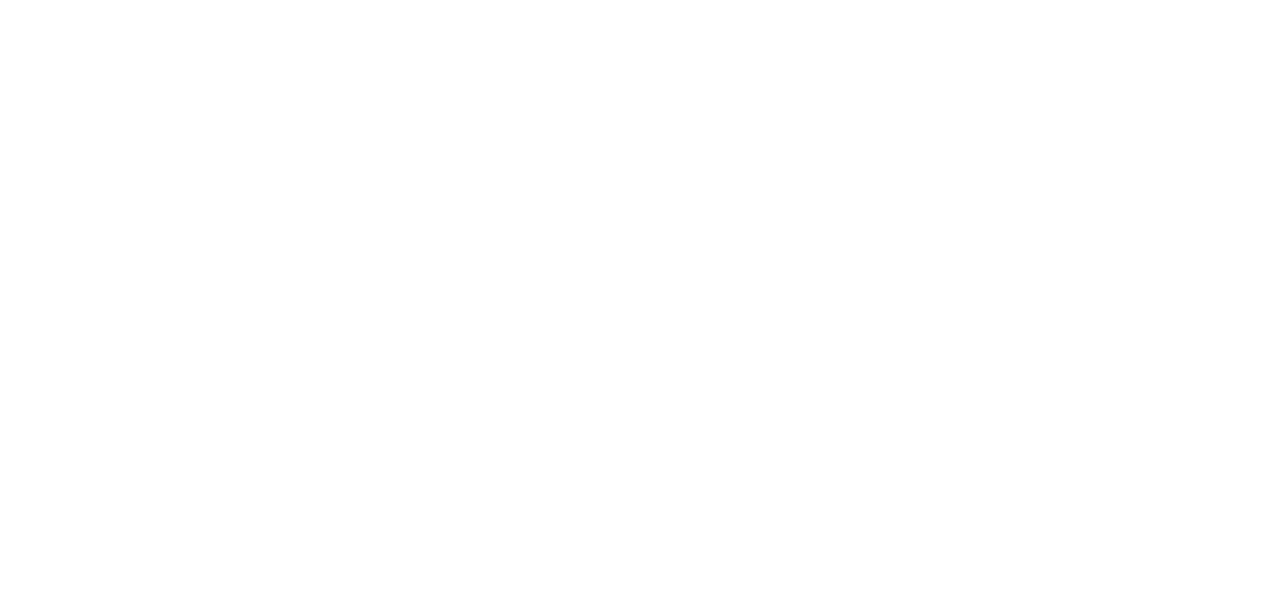
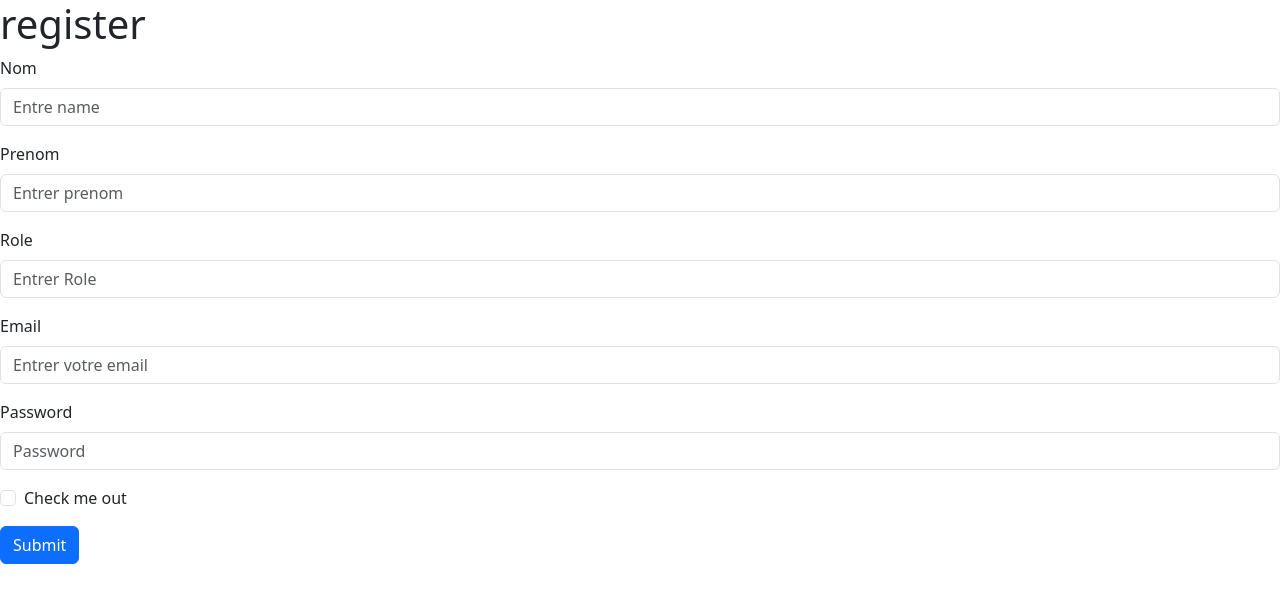
Before and after one commit to ButtonPhil/FastaFood, a React (Vite) app: page /RegisterPage in a window 1280 px wide. Shown: the top 602 px of the page. Built offline with nearby package versions, Linux system fonts and the light colour scheme.

Commit message:
register fini

```diff
--- a/src/Page/RegisterPage.jsx
+++ b/src/Page/RegisterPage.jsx
@@ -5,7 +5,7 @@
 
 
 
-function RegisterPage() {
+const RegisterPage = () => {
 
     const [userData, setUserData] = useState({ lastName: "", firstName: "", role: "", email: "", password: "" });
     const navigate = useNavigate();
@@ -26,8 +26,13 @@
             console.error(error);
 
         }
+    }
 
-        return <>
+    return (
+
+        <>
+
+            <h1> register </h1>
 
             <Form onSubmit={handleSubmit}>
 
@@ -59,7 +64,7 @@
 
                     <Form.Label>Email</Form.Label>
 
-                    <Form.Control type="email" placeholder="Entrer votre email" value={userData.role} onChange={(e) => setUserData({ ...userData, role: e.target.value })} />
+                    <Form.Control type="email" placeholder="Entrer votre email" value={userData.email} onChange={(e) => setUserData({ ...userData, email: e.target.value })} />
 
                 </Form.Group>
 
@@ -86,9 +91,7 @@
             </Form>
 
         </>
-
-    }
-
+    )
 
 }
 
```
Also changed, not shown: src/service/userService.js (line endings or trailing spaces).
